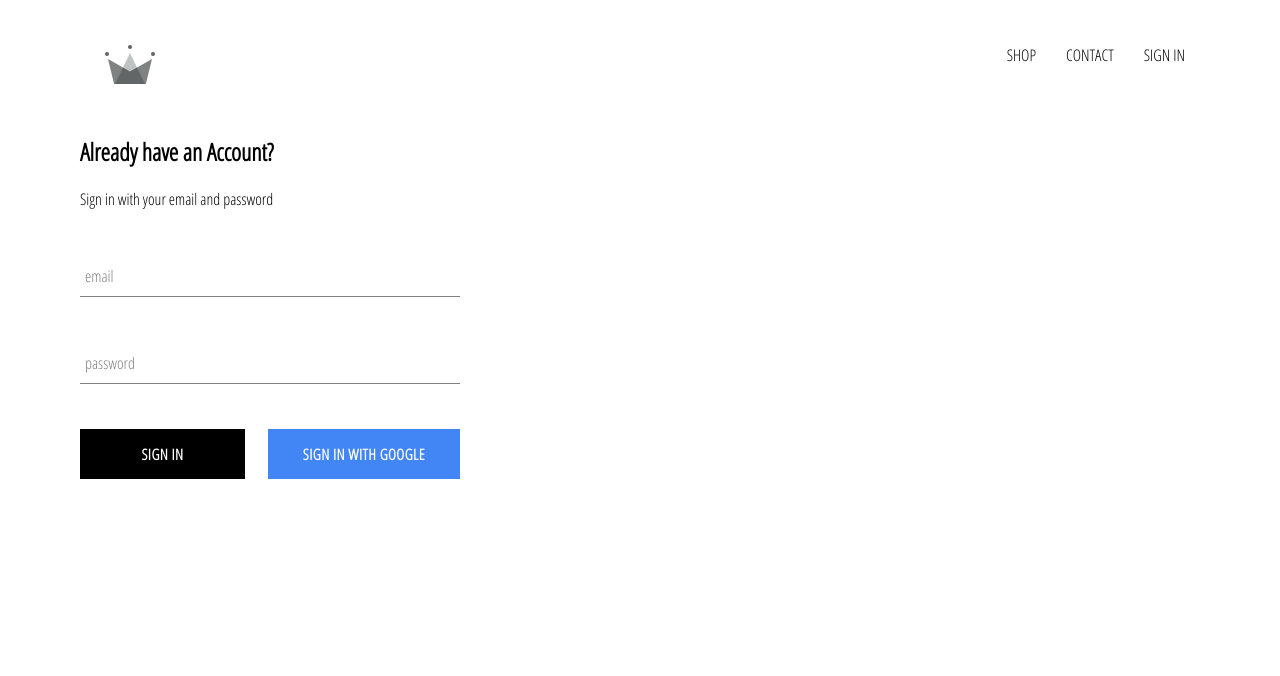
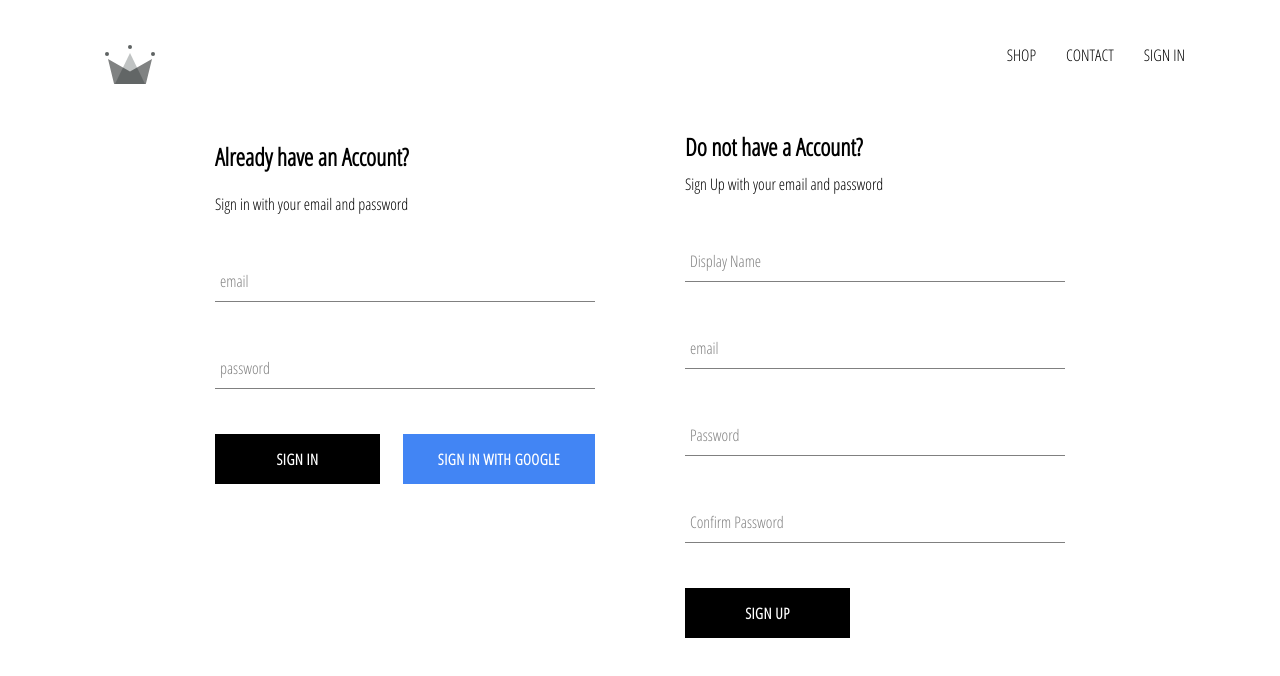
Before and after one commit to amey-gradler/crwn-clothing, a React (Create React App) app: page /signin in a window 1280 px wide. Shown: the top 676 px of the page. Built offline with nearby package versions, Linux system fonts and the light colour scheme; no server answers.

Commit message:
added sign up with email and password

```diff
--- a/src/App.js
+++ b/src/App.js
@@ -1,46 +1,63 @@
 import React from 'react';
 import './App.css';
-import {Route , Switch} from 'react-router-dom'
+import { Route, Switch } from 'react-router-dom'
 import ShopPage from '../src/pages/shop/shop.component'
 import Header from '../src/components/header/header.component'
 import SignInSignUp from '../src/pages/sign-in-sign-up/sign-in-sign-up.component'
 import Homepage from '../src/pages/homepage/homepage.component';
-import {auth} from './firebase/firebase.utils';
+import { auth, createUserProfileDocument } from './firebase/firebase.utils';
 
 class App extends React.Component {
 
-  constructor(props){
+  constructor(props) {
     super(props);
 
-    this.state ={
-      currentUser : null
+    this.state = {
+      currentUser: null
     }
   }
 
   unsubscribeFromAuth = null
-  componentDidMount(){
+  componentDidMount() {
 
-    this.unsubscribeFromAuth=auth.onAuthStateChanged(user => {
-        this.setState({currentUser : user});
+    this.unsubscribeFromAuth = auth.onAuthStateChanged(async userAuth => {
 
-        console.log(user);
+      if (userAuth) {
+
+        const userRef = await createUserProfileDocument(userAuth)
+        userRef.onSnapshot(snapShot => {
+          this.setState({
+            currentUser: {
+              id: snapShot.id,
+              ...snapShot.data()
+            }
+          }, () => {
+            console.log(this.state)
+          })
+        })
+
+      }
+      else {
+        this.setState({ currentUser: userAuth })
+      }
+
     })
- }
+  }
 
-  componentWillUnmount(){
+  componentWillUnmount() {
     this.unsubscribeFromAuth();
   }
 
 
-  render(){
+  render() {
 
     return (
       <div>
-        <Header currentUser={this.state.currentUser}/>
+        <Header currentUser={this.state.currentUser} />
         <Switch>
           <Route exact path='/' component={Homepage} />
-          <Route exact path='/shop' component={ShopPage}/>
-          <Route exact path='/signin' component={SignInSignUp}/>
+          <Route exact path='/shop' component={ShopPage} />
+          <Route exact path='/signin' component={SignInSignUp} />
         </Switch>
       </div>
     );
--- /dev/null
+++ b/src/components/sign-up/sign-up.component.jsx
@@ -0,0 +1,106 @@
+import React from 'react'
+import '../sign-up/sign-up.styles.scss'
+
+import FormInput from '../form-input/form-input.components'
+import CustomButton from '../custom-button/custom-button.component'
+
+import {auth , createUserProfileDocument} from '../../firebase/firebase.utils'
+
+class SignUp extends React.Component{
+
+    constructor(){
+        super();
+
+        this.state={
+            displayName:'',
+            email :'',
+            password:'',
+            confirmPassword:''
+        }
+
+
+    }
+
+    handleSubmit =async event =>{
+        event.preventDefault();
+        const {displayName,email,password,confirmPassword}= this.state
+
+        if(password !== confirmPassword){
+            alert("Passwords don't match")
+            return
+        }
+
+        try {
+            console.log(email);
+            const {user} = await auth.createUserWithEmailAndPassword(
+                email,
+                password
+            );
+
+            await createUserProfileDocument(user, {displayName})
+
+            this.setState({
+                displayName:'',
+                email :'',
+                password:'',
+                confirmPassword:''
+            }        )
+
+        } catch (error) {
+            console.error(error)
+        }
+
+    }
+
+    handleChange= event =>{
+
+        const{name ,value} = event.target;
+        this.setState({[name]:value})
+
+
+    }
+
+    render(){
+        const {displayName, email,password,confirmPassword}= this.state
+        return(
+            <div className='sign-up'>
+                <h2 className='title'>Do not have a Account?</h2>
+                <span>Sign Up with your email and password</span>
+
+                <form className='sign-up-form' onSubmit={this.handleSubmit}>
+                <FormInput type='text'
+                    name='displayName'
+                    value={displayName}
+                     onChange={this.handleChange}
+                    label='Display Name'
+                    required />
+                <FormInput type='email'
+                    name='email'
+                    value={email}
+                    onChange={this.handleChange}
+                    label='email'
+                    required />
+                <FormInput type='password'
+                    name='password'
+                    value={password}
+                    onChange={this.handleChange}
+                    label='Password'
+                    required />
+                <FormInput type='password'
+                    name='confirmPassword'
+                    value={confirmPassword}
+                    onChange={this.handleChange}
+                    label='Confirm Password'
+                    required />
+
+                <CustomButton type='Submit'>SIGN UP</CustomButton>
+                </form>
+
+
+            </div>
+        )
+    }
+
+}
+
+export default SignUp;
--- /dev/null
+++ b/src/components/sign-up/sign-up.styles.scss
@@ -0,0 +1,9 @@
+.sign-up{
+    display: flex;
+    flex-direction: column;
+    width: 380px;
+
+    .title{
+        margin: 10px 0px;
+    }
+}
--- a/src/firebase/firebase.utils.js
+++ b/src/firebase/firebase.utils.js
@@ -13,6 +13,35 @@
     measurementId: "G-1FDVMGKRKT"
   };
 
+  export const createUserProfileDocument = async (userAuth , additionalData)=>{
+    if(!userAuth) return;
+
+    const userRef = firestore.doc(`users/${userAuth.uid}`)
+    const snapShot = await userRef.get()
+
+    if(!snapShot.exists){
+
+      const {displayName, email} = userAuth;
+      const createdAt = new Date()
+
+      try {
+        await userRef.set({
+          displayName,
+          email,
+          createdAt,
+          ...additionalData
+        })
+      } catch (error) {
+        console.log('Error creating user');
+        console.log(error);
+      }
+
+
+    }
+    return userRef;
+
+  }
+
   firebase.initializeApp(config);
 
   export const auth = firebase.auth();
--- a/src/pages/sign-in-sign-up/sign-in-sign-up.component.jsx
+++ b/src/pages/sign-in-sign-up/sign-in-sign-up.component.jsx
@@ -2,9 +2,12 @@
 import '../sign-in-sign-up/sign-in-sign-up.style.scss'
 import SignIn from '../../components/sign-in/sign-in.component'
 
+import SignUp from '../../components/sign-up/sign-up.component'
+
 const SignInAndSignUp = ()=> (
     <div className='sign-in-and-sign-up'>
         <SignIn/>
+        <SignUp/>
     </div>
 );
 
--- a/src/pages/sign-in-sign-up/sign-in-sign-up.style.scss
+++ b/src/pages/sign-in-sign-up/sign-in-sign-up.style.scss
@@ -0,0 +1,8 @@
+.sign-in-and-sign-up{
+
+    display: flex;
+    justify-content: space-between;
+    width: 850px;
+    margin: 30px auto;
+
+}
```
